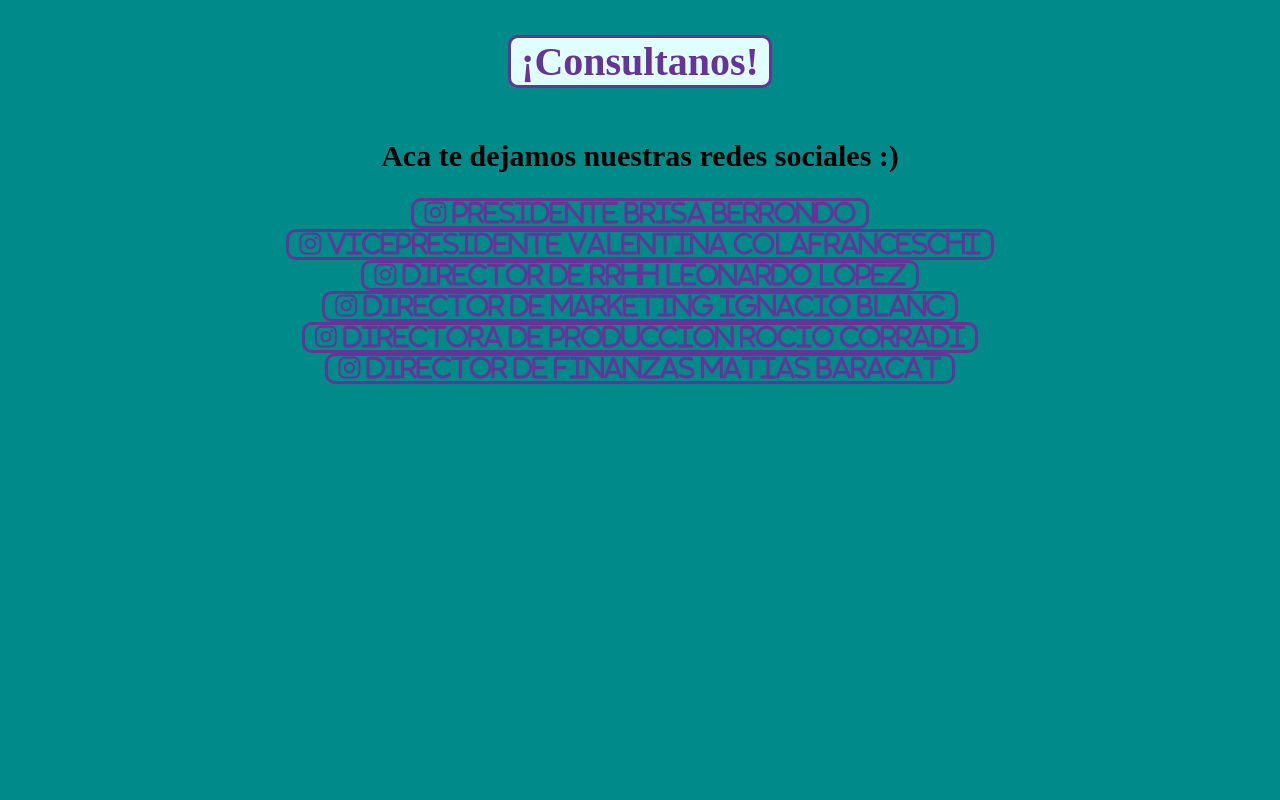
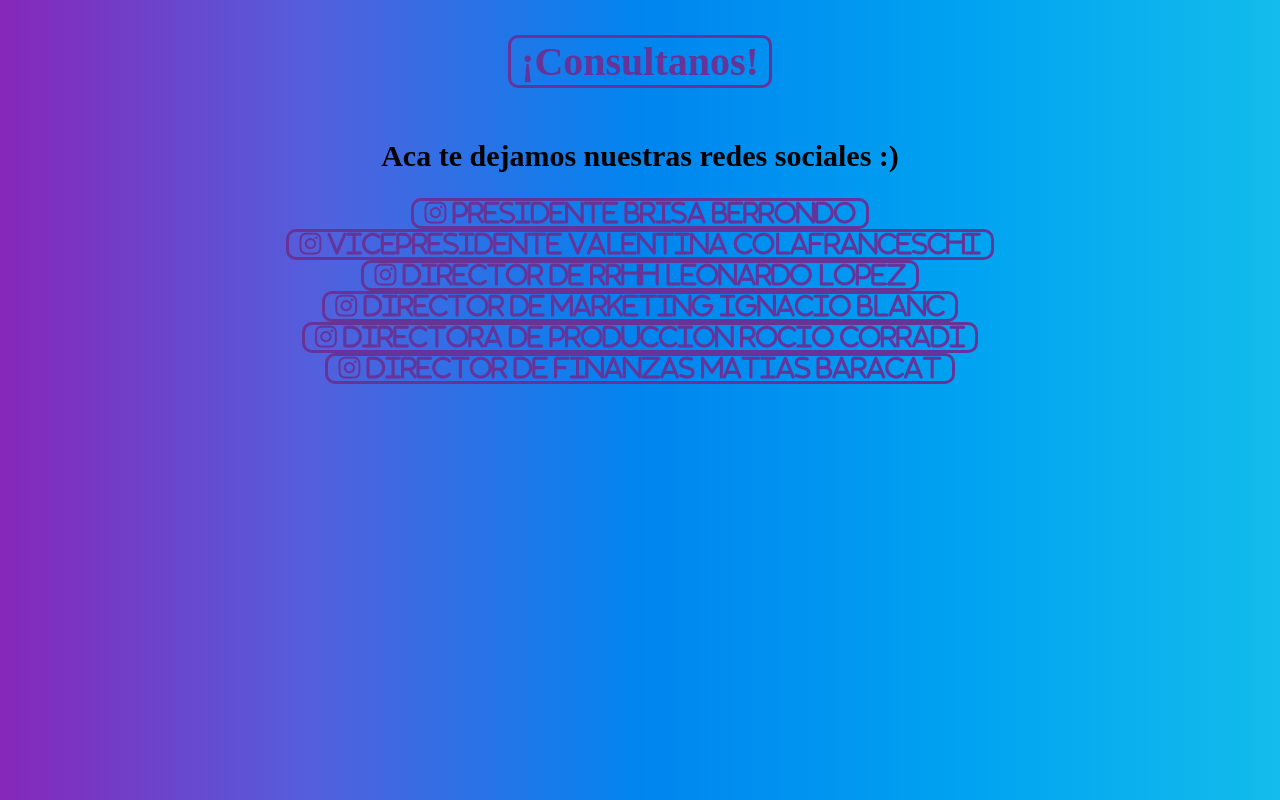
Before and after one commit to sefe2022/sefe2022, a plain HTML site: page index.html in a window 1280 px wide. Drawn offline with Linux system fonts and the light colour scheme.

Commit message:
Update diseño.css

```diff
--- a/diseño.css
+++ b/diseño.css
@@ -1,6 +1,6 @@
 @import url('https://fonts.googleapis.com/css2?family=Lato:ital@1&display=swap');
 body{
- background-color: darkcyan;
+ background-image: linear-gradient(to right, #8627b9, #5260dd, #0085ef, #00a2f1, #12bceb);
  font-size: 20px;
 }
 
@@ -10,7 +10,7 @@ h1{
   color:rebeccapurple;
   padding: 0 10px;
   border-radius: 10px;
-  background-color: lightcyan;
+
   border-style: solid;
   display: inline-flex;
 
@@ -22,7 +22,7 @@ h1{
 /* redes */
 .redes {
 
-  background-color: darkcyan;
+
   font-size: ;
 }
 .redes a{
@@ -31,10 +31,10 @@ h1{
   color: rebeccapurple;
   padding: 0 10px;
   border-radius: 10px;
-  background-color: darkcyan;
   border-style: solid;
  position: relative;
  display: inline-flex;
+
 }
 
 .redes a:hover {
```
